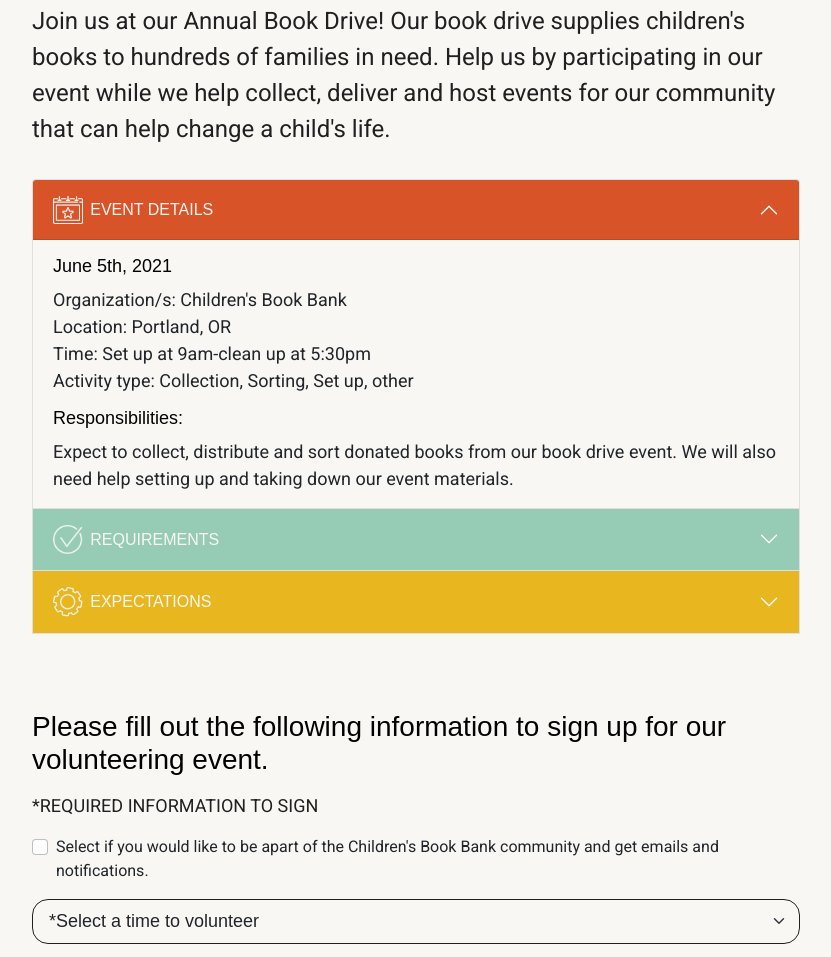
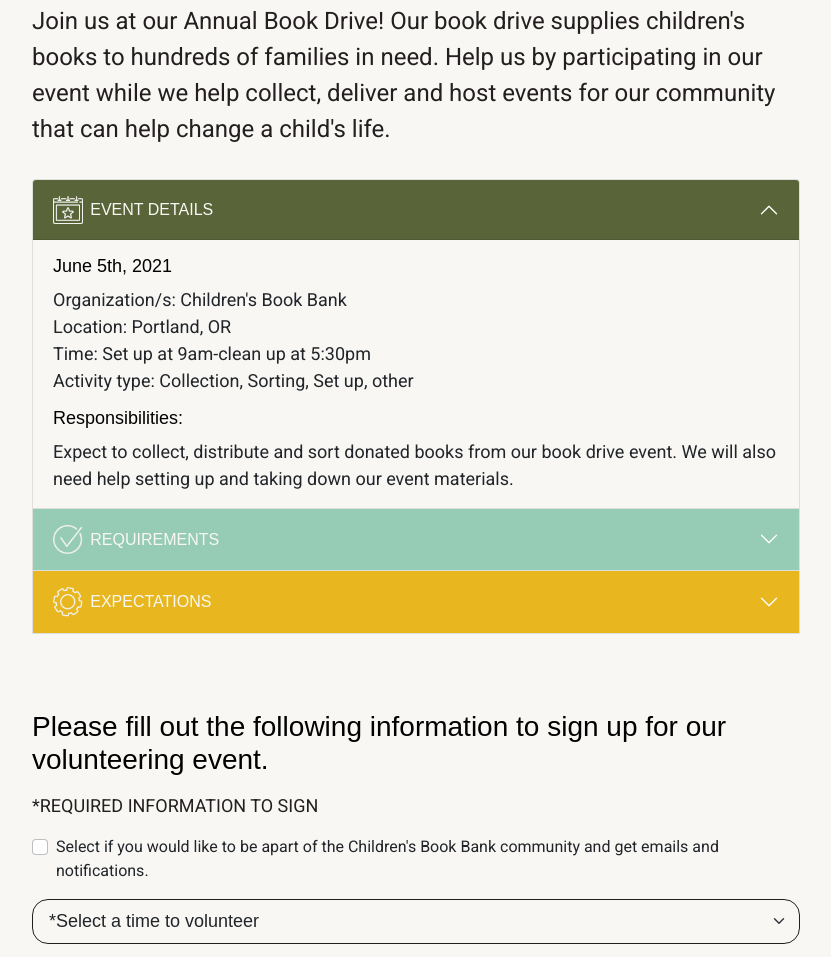
Before and after one commit to AttaboyDesign/CBB-Signup, a plain HTML site: page index.html in a window 1280 px wide. Shown: the part 1009-1966 px from the top of the page, without its empty margins (224-1055 px from the left). Drawn offline with Linux system fonts and the light colour scheme; a web font is replaced by a local one.

Commit message:
Update hover colors

```diff
--- a/assets/css/style.css
+++ b/assets/css/style.css
@@ -1088,7 +1088,7 @@ p {
 }
 
 .accordion-button:hover{
-  background-color: #D85327;
+  background-color: #5A6439;
   text-transform: uppercase;
   color:#F8F7F4;
 }
@@ -1114,7 +1114,7 @@ p {
 }
 
 .red {
-  background-color:#BD4198;
+  background-color:#D85327;
 }
 
 .green {
@@ -1127,7 +1127,7 @@ p {
 
 .accordion-button:not(.collapsed) {
   color:#F8F7F4;
-  background-color: #D85327;
+  background-color: #5A6439;
   background-image:#F8F7F4;
 }
 
```
